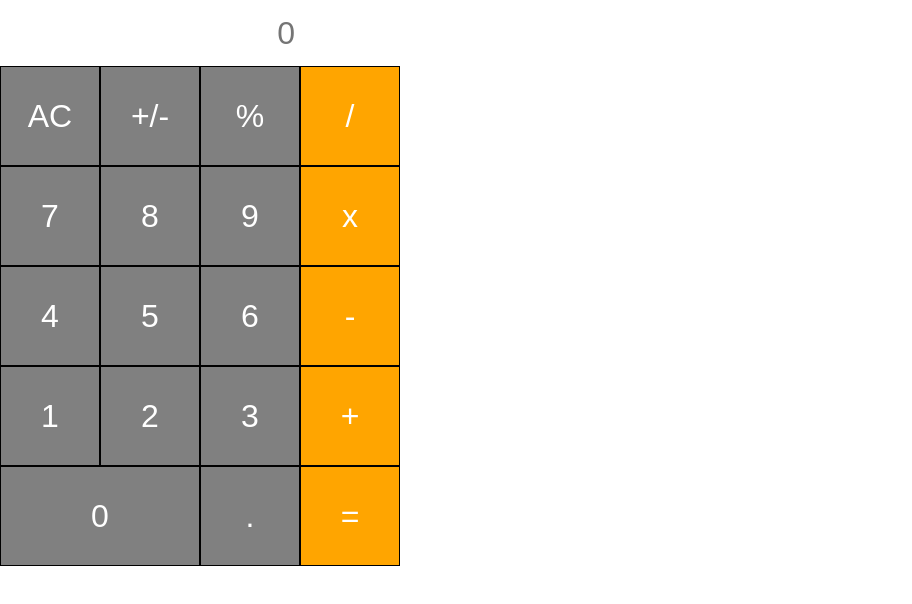
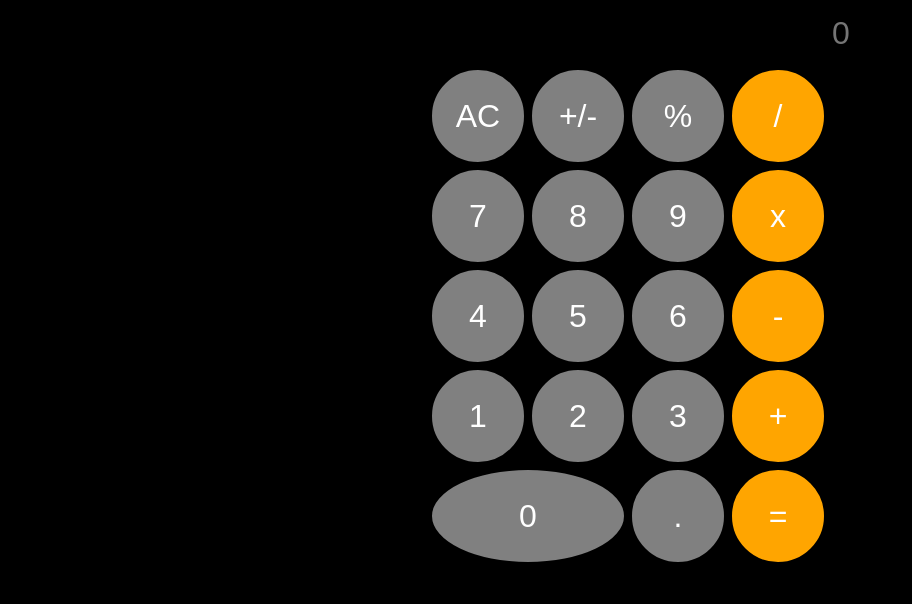
Before and after one commit to bradenschiller/simple-react-calculator, a React (Create React App) app: page / in a window 1280 px wide. Shown: the top 604 px of the page, without its empty margins (0-912 px from the left). Built offline with nearby package versions, Linux system fonts and the light colour scheme.

Commit message:
Improve background and calculator styling

```diff
--- a/src/App.js
+++ b/src/App.js
@@ -3,11 +3,13 @@ import "./App.css";
 import styled from "styled-components";
 
 const CalculatorInput = styled.input`
-  width: 293px;
+  width: 99%;
   height: 4rem;
   border: none;
   text-align: end;
   font-size: 2rem;
+  color: #fff;
+  background-color: #000;
 `;
 
 const CalculatorNumberContainer = styled.div`
@@ -31,14 +33,9 @@ const NumberBlock = styled.button`
   justify-content: center;
   align-items: center;
   font-size: 2rem;
-  border: 0.25px solid black;
+  border: 0.25rem solid black;
+  border-radius: 50%;
 `;
-
-const calculatorNumbers = [1, 2, 3, 4, 5, 6, 7, 8, 9];
-
-// TODO: add function to input numbers
-// TODO: abstract the components
-// TODO: think on how to add each function action type
 
 /*
 [x] Add Function
--- a/src/index.css
+++ b/src/index.css
@@ -1,4 +1,7 @@
 body {
+  background-color: black;
+  display: flex;
+  justify-content: center;
   margin: 0;
   font-family: -apple-system, BlinkMacSystemFont, 'Segoe UI', 'Roboto', 'Oxygen',
     'Ubuntu', 'Cantarell', 'Fira Sans', 'Droid Sans', 'Helvetica Neue',
```
